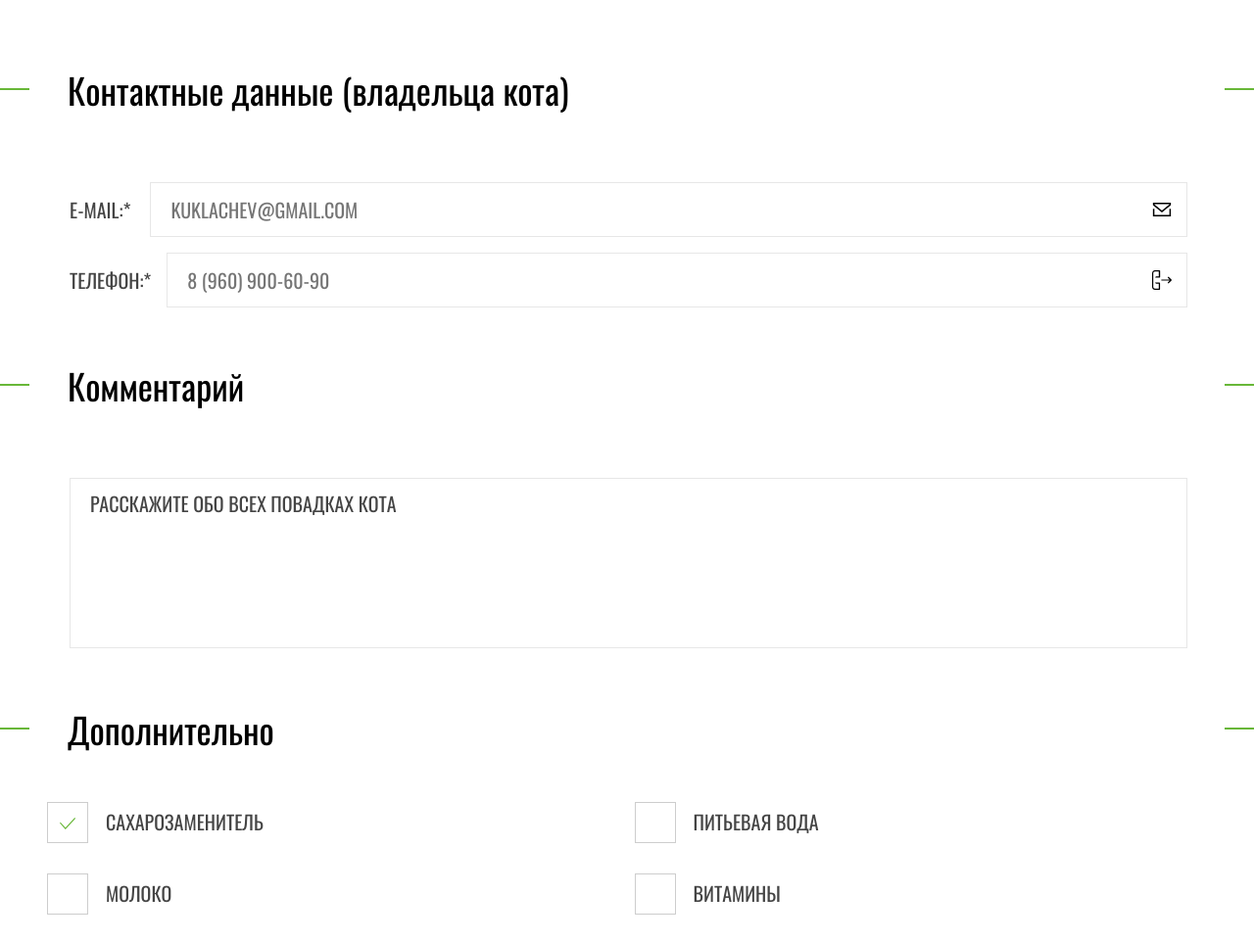
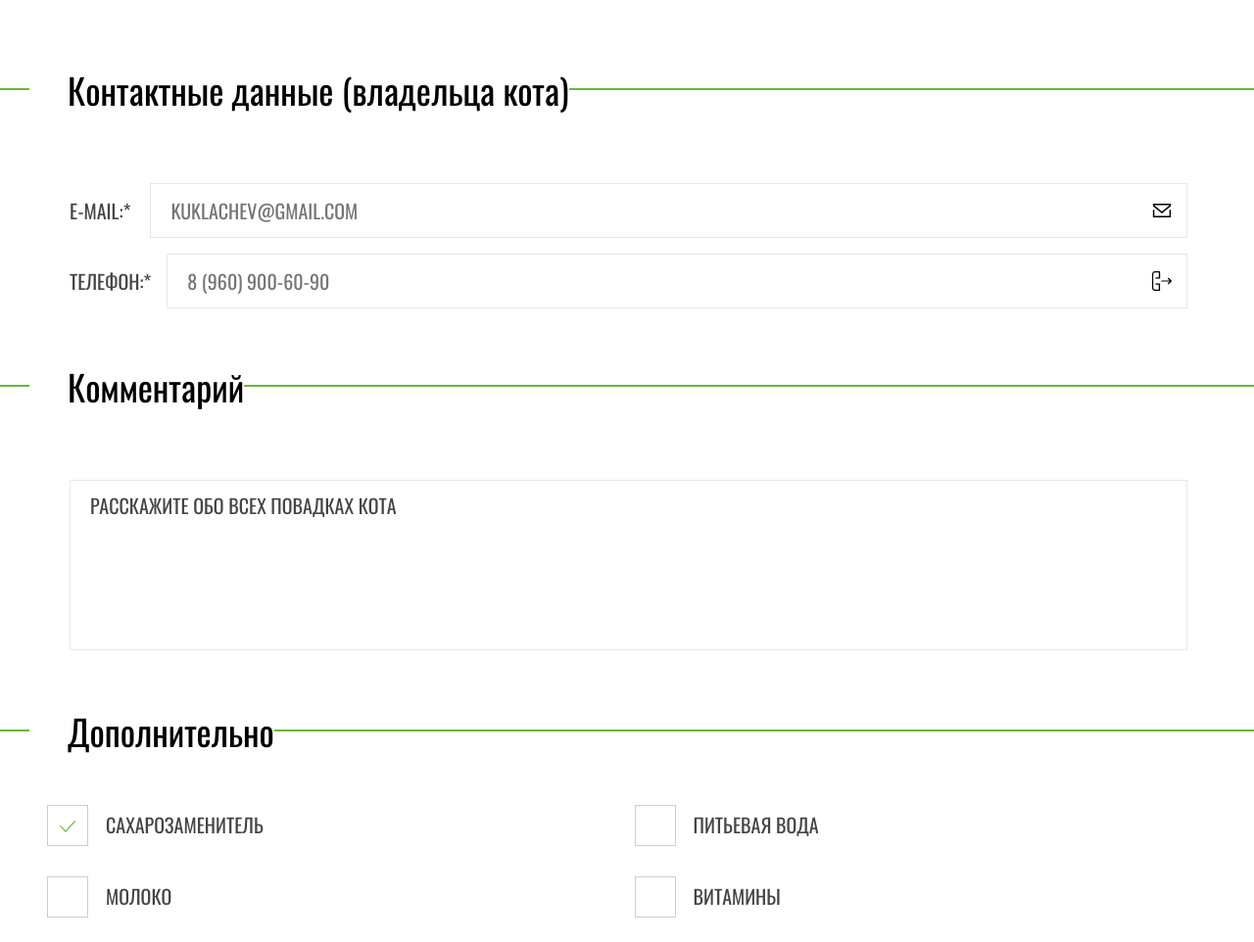
Before and after one commit to avis-a/191201-cat-energy-20, a website: page source/form.html in a window 1280 px wide. Shown: the part 815-1777 px from the top of the page at 98% size. Drawn offline with nearby package versions, Linux system fonts and the light colour scheme; files that its build step writes are made by us from their sources.

Commit message:
Поменяла legend на  h2

```diff
--- a/source/form.html
+++ b/source/form.html
@@ -92,7 +92,7 @@
         <fieldset class="form__fieldset form__fieldset--contacts">
           <div class="form__title-wrapper">
             <div class="container">
-              <legend class="form__title">Контактные данные (владельца кота)</legend>
+              <h2 class="form__title">Контактные данные (владельца кота)</h2>
             </div>
           </div>
           <div class="form__block-wrapper form__block-wrapper--contacts form__wrapper container">
@@ -128,7 +128,7 @@
         <fieldset class="form__fieldset">
           <div class="form__title-wrapper">
             <div class="container">
-              <legend class="form__title">Комментарий</legend>
+              <h2 class="form__title">Комментарий</h2>
             </div>
           </div>
           <div class="form__block-wrapper container">
@@ -140,7 +140,7 @@
         <fieldset class="form__fieldset">
           <div class="form__title-wrapper">
             <div class="container">
-              <legend class="form__title">Дополнительно</legend>
+              <h2 class="form__title">Дополнительно</h2>
             </div>
           </div>
           <div class="form__block-wrapper form__block-wrapper--checkbox container">
--- a/source/less/blocks/form.less
+++ b/source/less/blocks/form.less
@@ -58,6 +58,7 @@
 
   @media (min-width: @desktop-width) {
     padding-left: 0;
+    padding-right: 38px;
   }
 }
 
```
